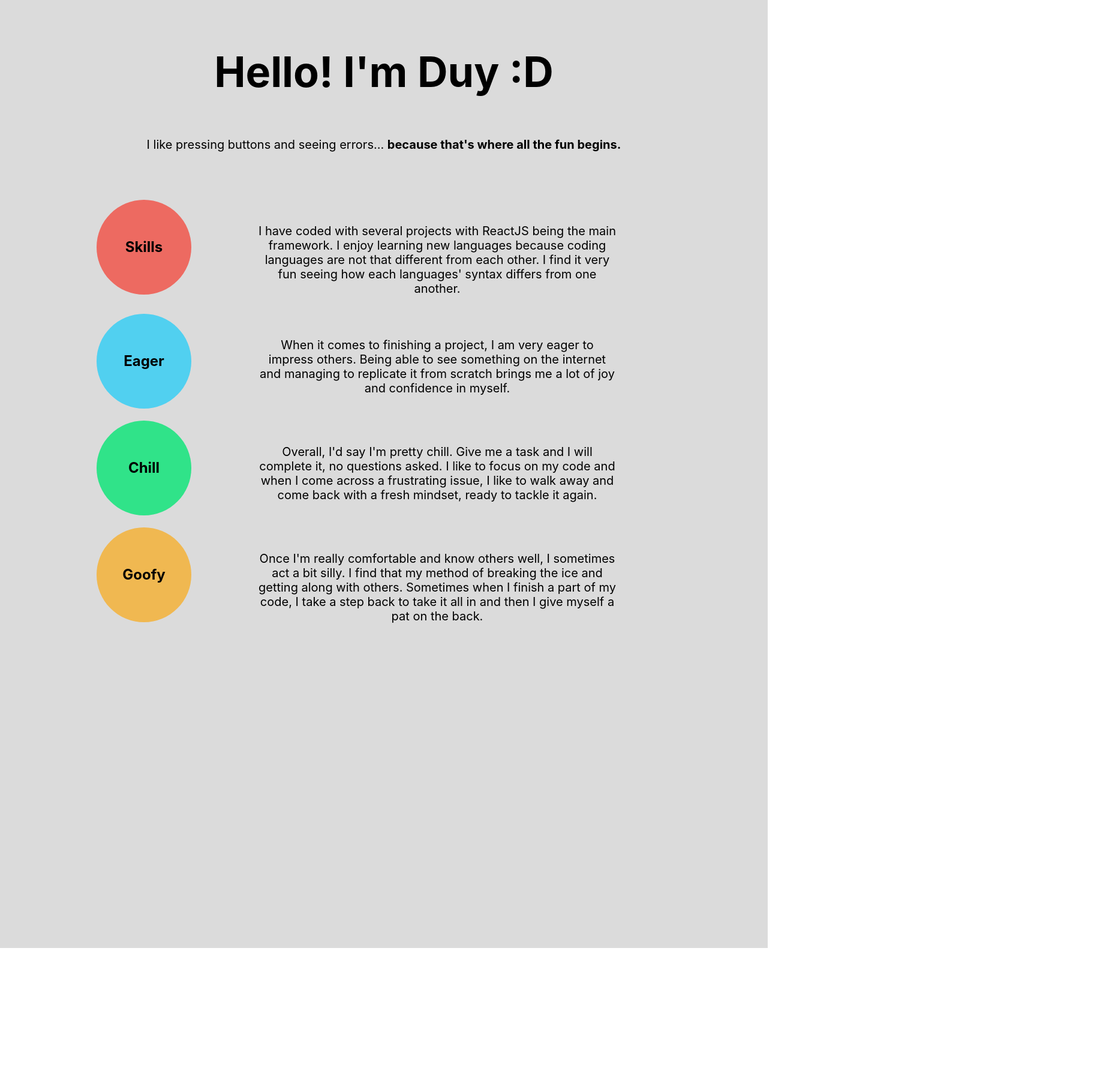
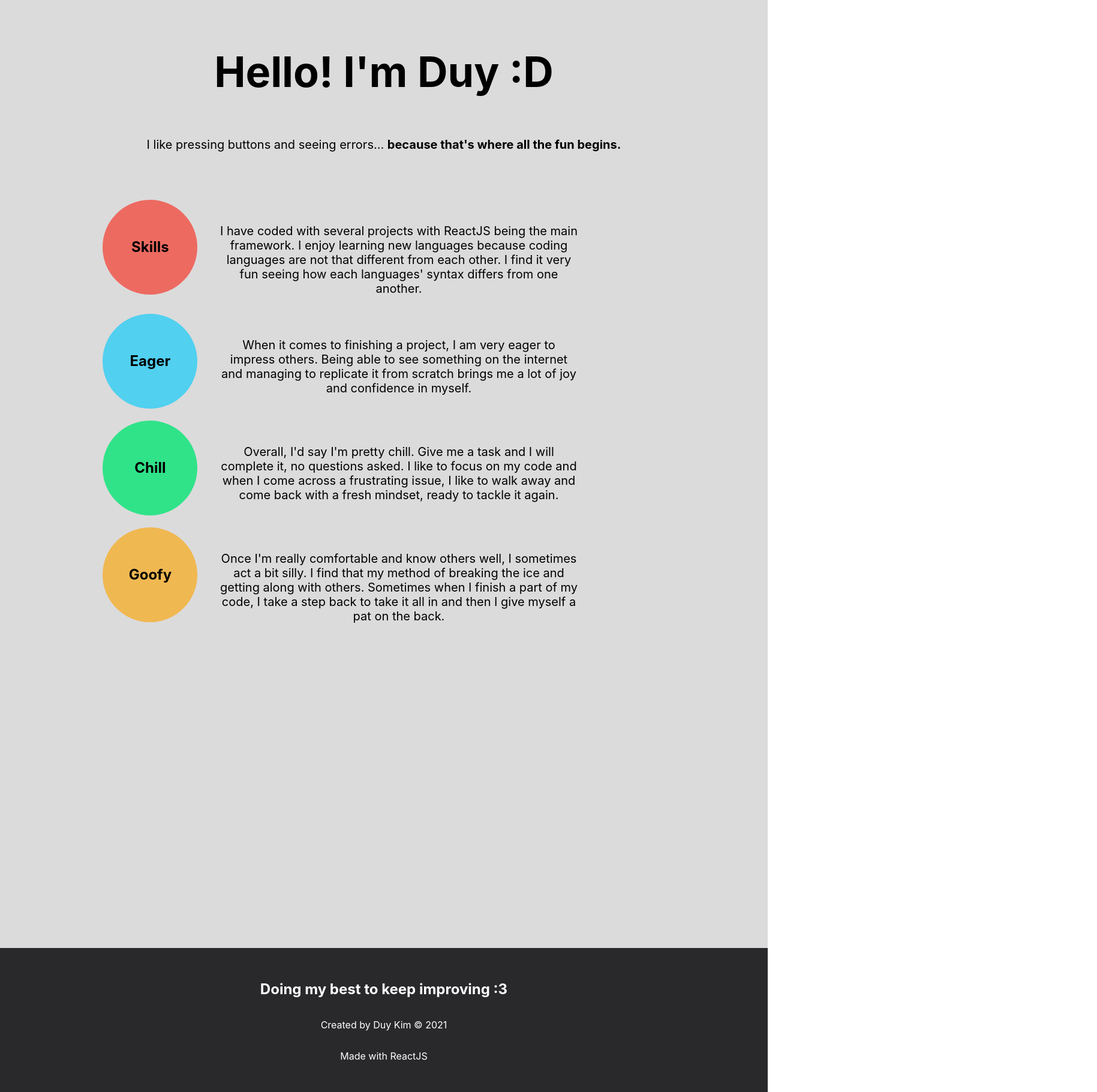
Before and after one commit to Dueey/portfolio-v2, a React (Create React App) app: page / in a window 1280 px wide. Shown: the part 71-1891 px from the top of the page at 60% size, 1829 px wide, since content can reach past the window. Before the commit the page ends 1651 px from the top, so only its background shows below. Built offline with nearby package versions, Linux system fonts and the light colour scheme; a web font is replaced by a local one.

Commit message:
Finished footer and reworked animations on home page

```diff
--- a/src/App.js
+++ b/src/App.js
@@ -1,5 +1,6 @@
 import "./App.css";
 import Header from "./components/Header";
+import Footer from "./components/Footer";
 import { BrowserRouter as Router, Switch, Route } from "react-router-dom";
 import Home from "./components/Home/Home";
 import Projects from "./components/Projects/Projects";
@@ -14,6 +15,7 @@ function App() {
         <Switch>
           <Route exact path='/'>
             <Home />
+            <Footer />
           </Route>
           <Route exact path='/about'>
             <About />
--- /dev/null
+++ b/src/components/Footer.js
@@ -0,0 +1,41 @@
+import React from "react";
+import styled from "styled-components";
+
+function Footer() {
+  const time = new Date().getFullYear();
+
+  return (
+    <Container>
+      <Wrapper>
+        <h2>Doing my best to keep improving :3</h2>
+        <p>Created by Duy Kim © {time}</p>
+        <p>Made with ReactJS</p>
+      </Wrapper>
+    </Container>
+  );
+}
+
+const Container = styled.div`
+  height: 30vh;
+  background-color: #29292c;
+  display: flex;
+  justify-content: center;
+  align-items: center;
+`;
+
+const Wrapper = styled.div`
+  display: flex;
+  flex-direction: column;
+  justify-content: center;
+  align-items: center;
+
+  h2 {
+    color: white;
+  }
+
+  p {
+    color: white;
+  }
+`;
+
+export default Footer;
--- a/src/components/Home/Home.js
+++ b/src/components/Home/Home.js
@@ -168,6 +168,7 @@ const Wrap = styled.div`
 
   h1 {
     font-size: 70px;
+    z-index: 2;
   }
 
   p {
@@ -177,6 +178,7 @@ const Wrap = styled.div`
     user-select: none;
 
     font-size: 20px;
+    z-index: 2;
 
     .fun {
       cursor: pointer;
@@ -192,6 +194,7 @@ const Wrap = styled.div`
   }
 
   .showFun {
+    z-index: 2;
     display: flex;
     position: absolute;
     right: 300px;
@@ -213,7 +216,8 @@ const Wrap = styled.div`
     div {
       display: flex;
       flex-direction: row;
-      margin-left: 700px;
+      position: relative;
+      left: 8vw;
 
       div {
         height: 150px;
@@ -253,7 +257,8 @@ const Wrap = styled.div`
 
       p {
         width: 600px;
-        margin-left: 100px;
+        position: relative;
+        left: 10vw;
         margin-top: 50px;
         justify-self: center;
         text-align: center;
@@ -309,7 +314,8 @@ const Wrap = styled.div`
       display: flex;
       justify-content: flex-start;
       align-items: flex-start;
-      margin-right: 100vh;
+      position: relative;
+      left: -15vw;
       transition: 0.4s ease-in;
       transition-delay: 0s;
     }
@@ -318,7 +324,8 @@ const Wrap = styled.div`
       display: flex;
       justify-content: flex-start;
       align-items: flex-start;
-      margin-right: 100vh;
+      position: relative;
+      left: -15vw;
       transition: 0.4s ease-in;
       transition-delay: 0.2s;
     }
@@ -327,7 +334,8 @@ const Wrap = styled.div`
       display: flex;
       justify-content: flex-start;
       align-items: flex-start;
-      margin-right: 100vh;
+      position: relative;
+      left: -15vw;
       transition: 0.4s ease-in;
       transition-delay: 0.4s;
     }
@@ -336,7 +344,8 @@ const Wrap = styled.div`
       display: flex;
       justify-content: flex-start;
       align-items: flex-start;
-      margin-right: 100vh;
+      position: relative;
+      left: -15vw;
       transition: 0.4s ease-in;
       transition-delay: 0.6s;
     }
```
Also changed, not shown: public/images/nightskybackground.jpg (added).
